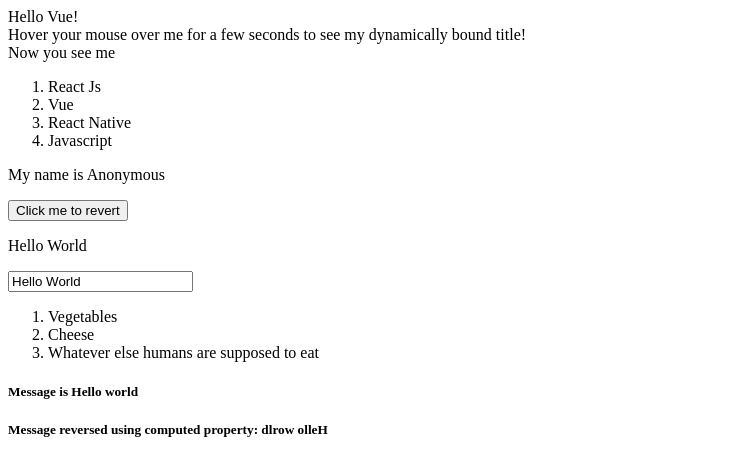
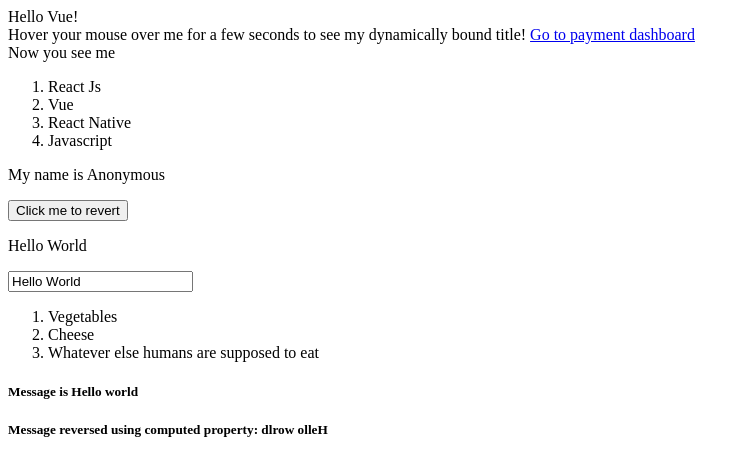
Before and after one commit to jacobtoobler/jacobtoobler, a plain HTML site: page index.html in a window 1280 px wide. Shown: the whole page, without its empty margins (0-750 px from the left). Drawn offline with nearby package versions, Linux system fonts and the light colour scheme.

Commit message:
Update index.html

```diff
--- a/index.html
+++ b/index.html
@@ -8,6 +8,7 @@
         Hover your mouse over me for a few seconds
         to see my dynamically bound title!
     </span>
+    <a href="https://payments.gosite.cloud/" >Go to payment dashboard</a>
 </div>
 
 
```
